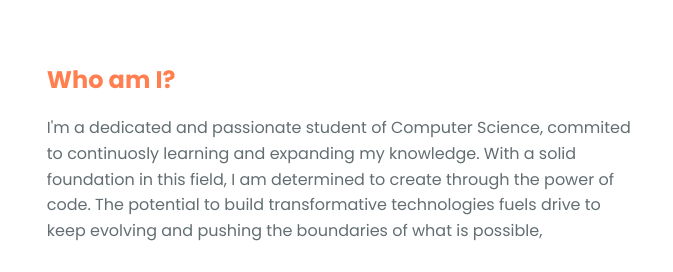
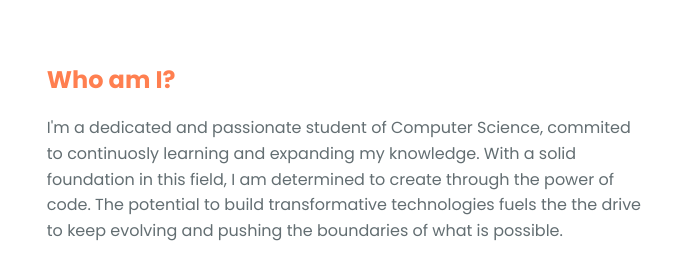
Before and after one commit to TomasSoares/Portfolio, a plain HTML site: page index.html in a window 1280 px wide. Shown: the part 987-1259 px from the top of the page, 510-1183 px from the left. Drawn offline with Linux system fonts and the light colour scheme.

Commit message:
Fix of about me text

```diff
--- a/index.html
+++ b/index.html
@@ -109,8 +109,8 @@
             to continuosly learning and expanding my knowledge. With a solid
             foundation in this field, I am determined to create through the
             power of code. The potential to build transformative technologies
-            fuels drive to keep evolving and pushing the boundaries of what is
-            possible,
+            fuels the the drive to keep evolving and pushing the boundaries of what is
+            possible.
           </p>
           <h3>Tech Stack</h3>
           <div class="skills-container">
```
